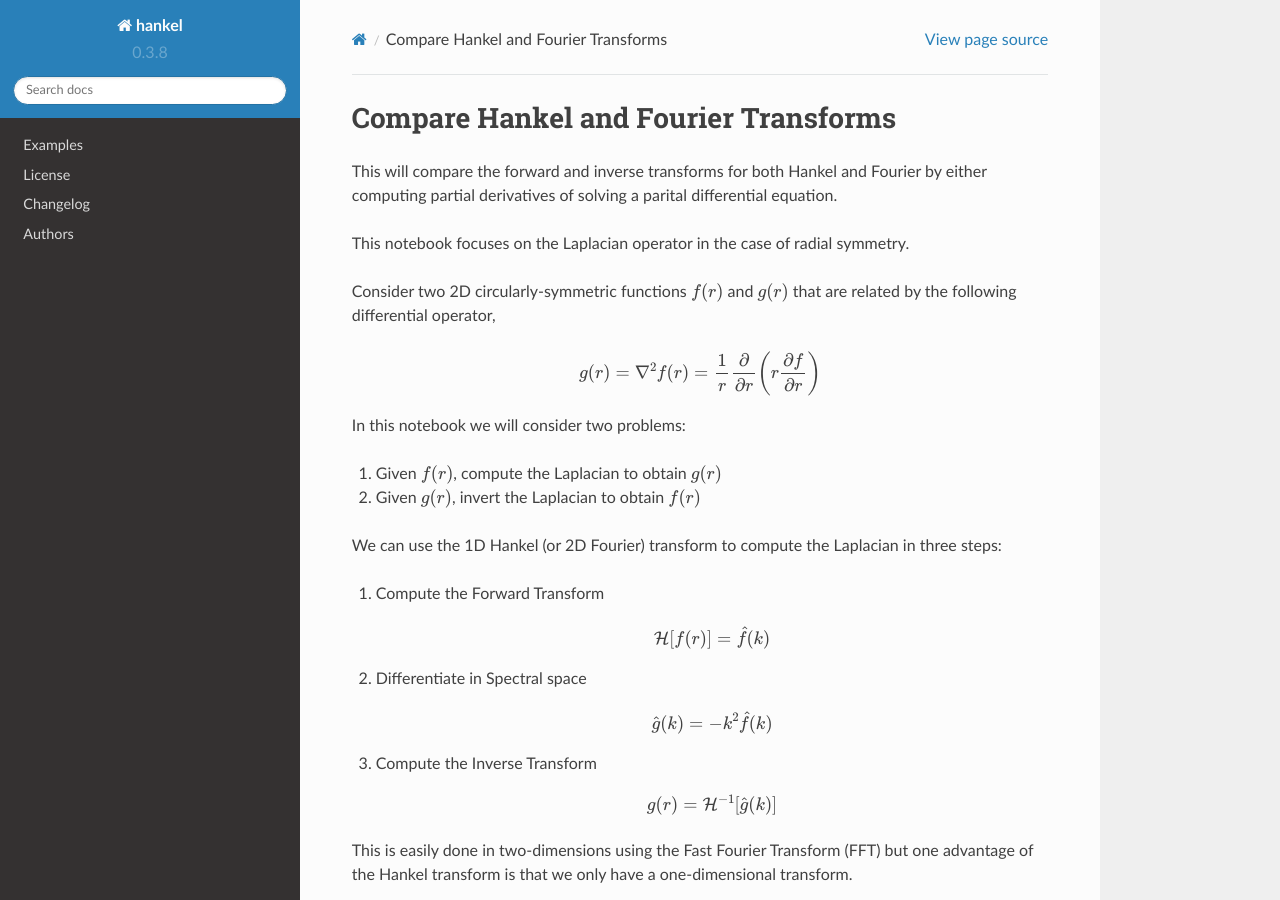
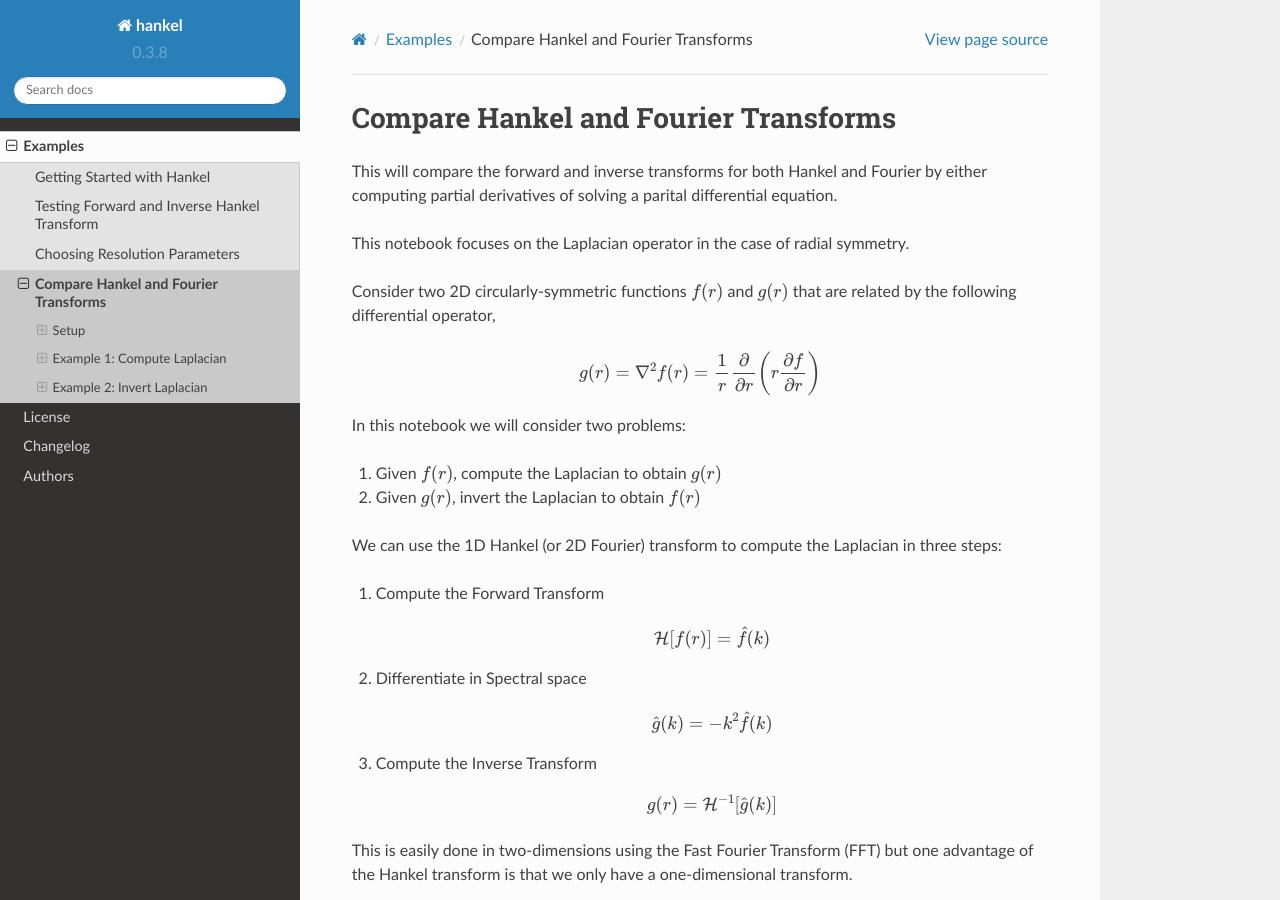
Before and after one commit to steven-murray/hankel, a Sphinx documentation site: the page built from docs/demos/laplacian_hankel_vs_fft.ipynb, in a window 1280 px wide and 900 px high. Built offline with Sphinx 7.4.7 and the Read the Docs theme 2.0.0, drawn with Linux system fonts in a browser that asks for light colours.

Commit message:
rename laplacian notebook and add to docs

```diff
--- a/docs/example_toc.rst
+++ b/docs/example_toc.rst
@@ -10,3 +10,4 @@ Other simple examples can be found in the API documentation for each object, or
    demos/getting_started
    demos/testing_forward_and_inverse_transforms
    demos/choosing_resolution_parameters
+   demos/laplacian_hankel_vs_fft
```
Also changed, not shown: docs/demos/laplacian_hankel_vs_fft.ipynb (renamed from docs/demos/forward_inverse_transform_hankel_vs_fft.ipynb).
